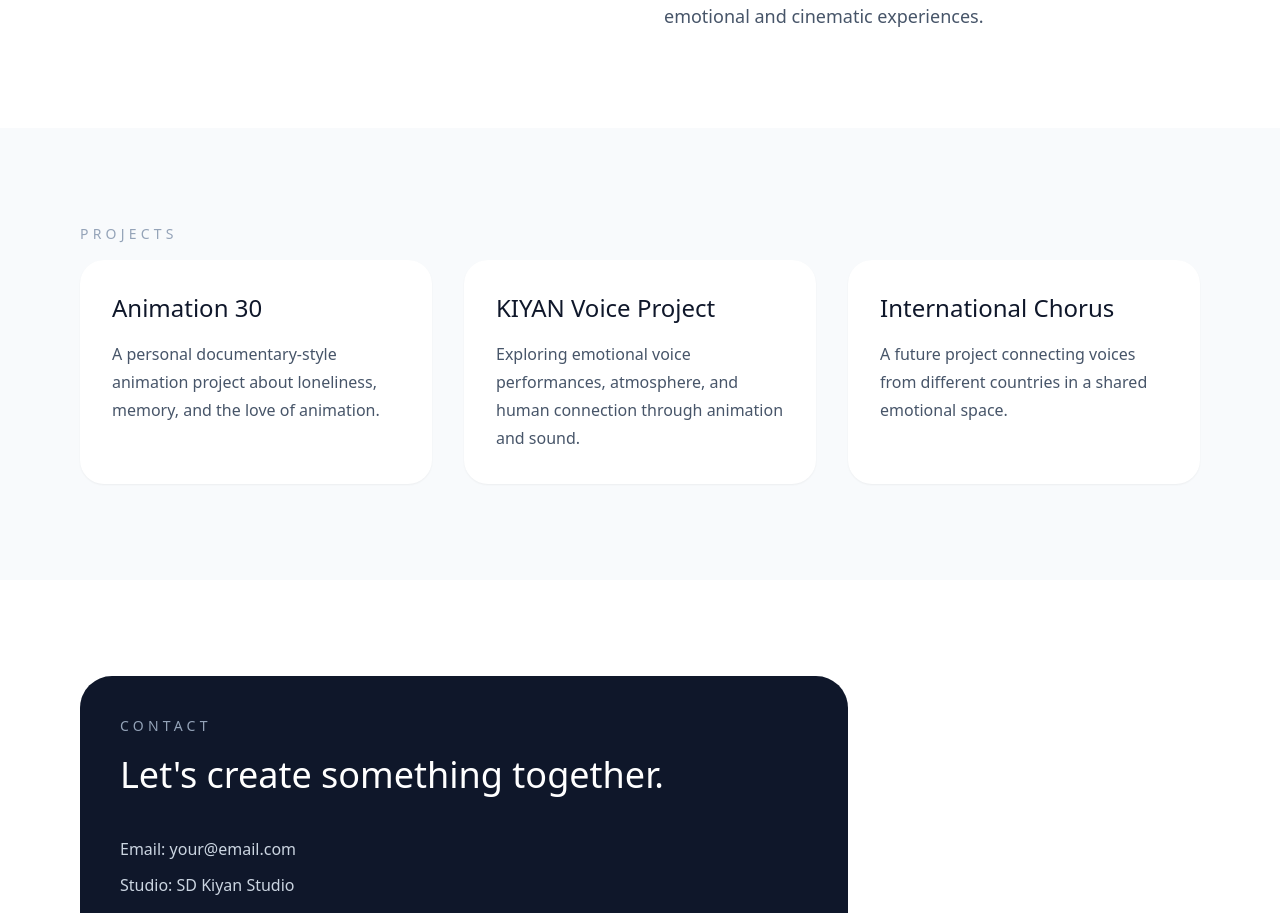
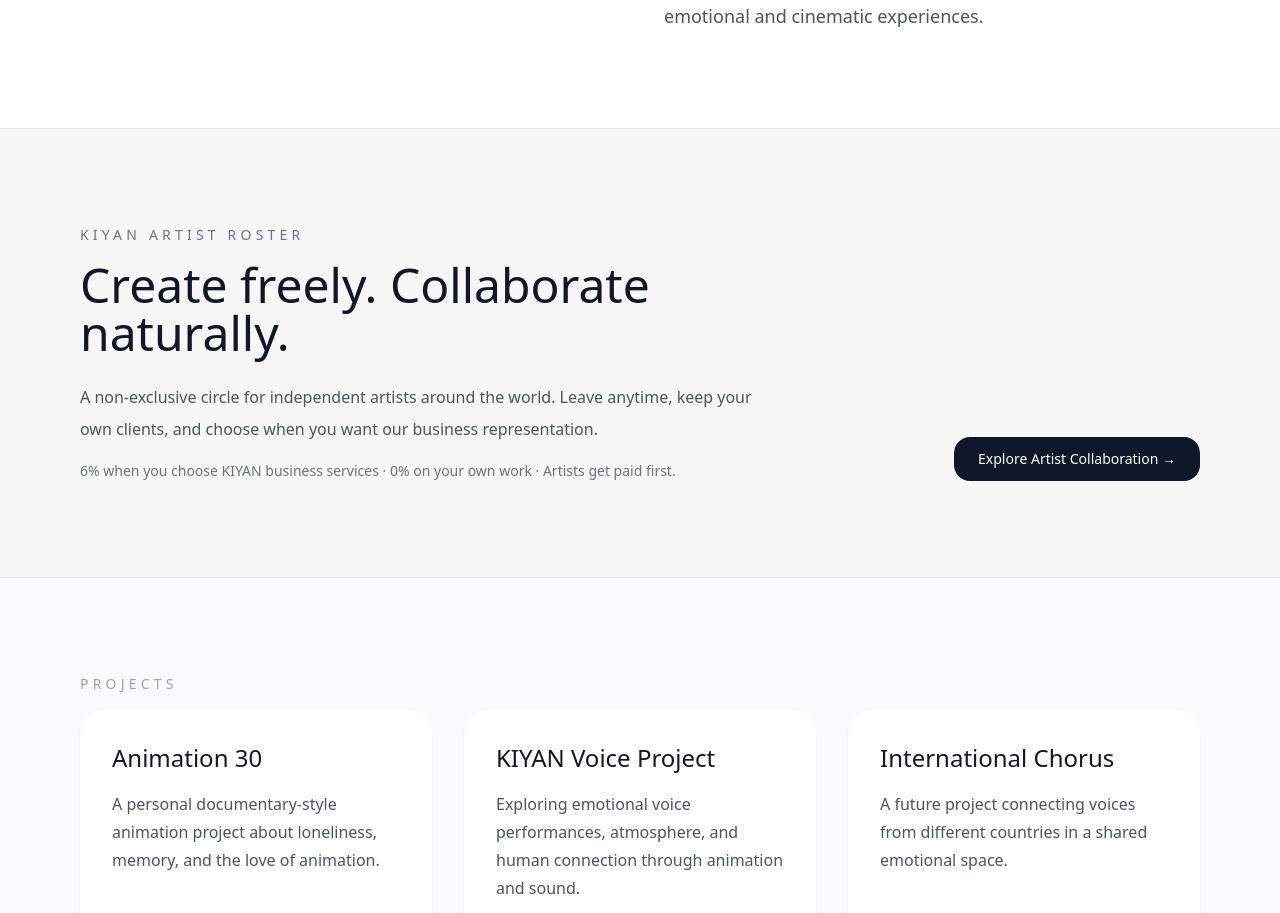
Before and after one commit to juxian-art/sdkiyanstudio, a Next.js app: page / in a window 1280 px wide. Shown: the part 1080-1993 px from the top of the page. Built offline with nearby package versions, Linux system fonts and the light colour scheme.

Commit message:
Link Artist Roster after About on home page

```diff
--- a/app/page.tsx
+++ b/app/page.tsx
@@ -26,6 +26,18 @@ export default function Home() {
         <div className="space-y-6 text-lg leading-8 text-slate-600">
           <p>We are building a creative world where animation, music, voices, and emotional storytelling connect people across different countries.</p>
           <p>Inspired by Nordic atmosphere, Japanese animation culture, and the feeling of human warmth, SD Kiyan Studio focuses on emotional and cinematic experiences.</p>
+        </div>
+      </section>
+
+      <section id="artist-roster" className="border-y border-slate-200 bg-[#f7f7f5] px-8 py-24 md:px-20">
+        <div className="mx-auto flex max-w-6xl flex-col justify-between gap-8 md:flex-row md:items-end">
+          <div className="max-w-2xl">
+            <p className="mb-4 text-sm uppercase tracking-[0.3em] text-slate-500">KIYAN Artist Roster</p>
+            <h2 className="text-4xl font-light leading-tight md:text-5xl">Create freely. Collaborate naturally.</h2>
+            <p className="mt-6 leading-8 text-slate-600">A non-exclusive circle for independent artists around the world. Leave anytime, keep your own clients, and choose when you want our business representation.</p>
+            <p className="mt-4 text-sm text-slate-500">6% when you choose KIYAN business services · 0% on your own work · Artists get paid first.</p>
+          </div>
+          <a href="/artists" className="inline-flex shrink-0 rounded-2xl bg-slate-900 px-6 py-3 text-sm text-white">Explore Artist Collaboration →</a>
         </div>
       </section>
 
```
